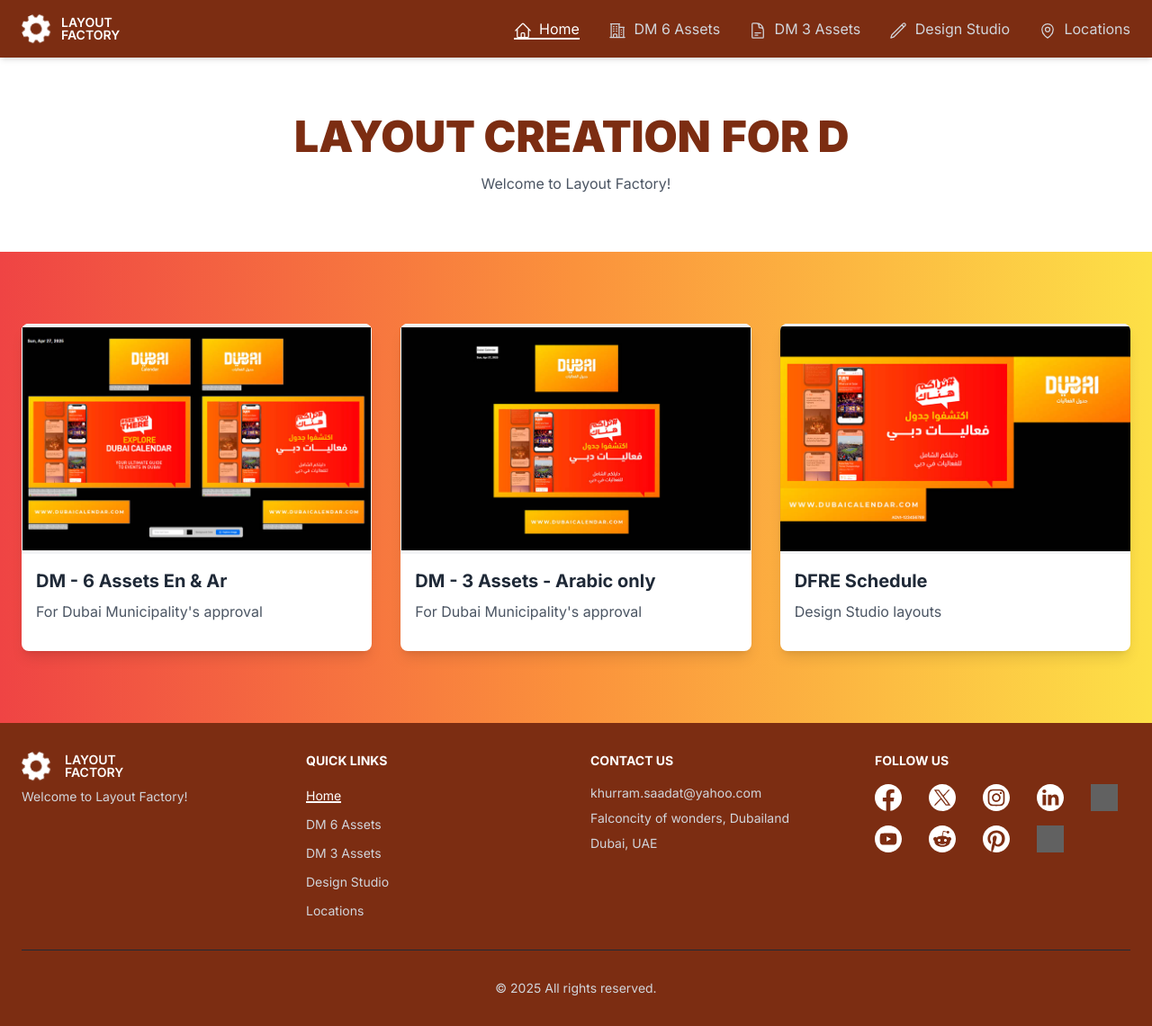
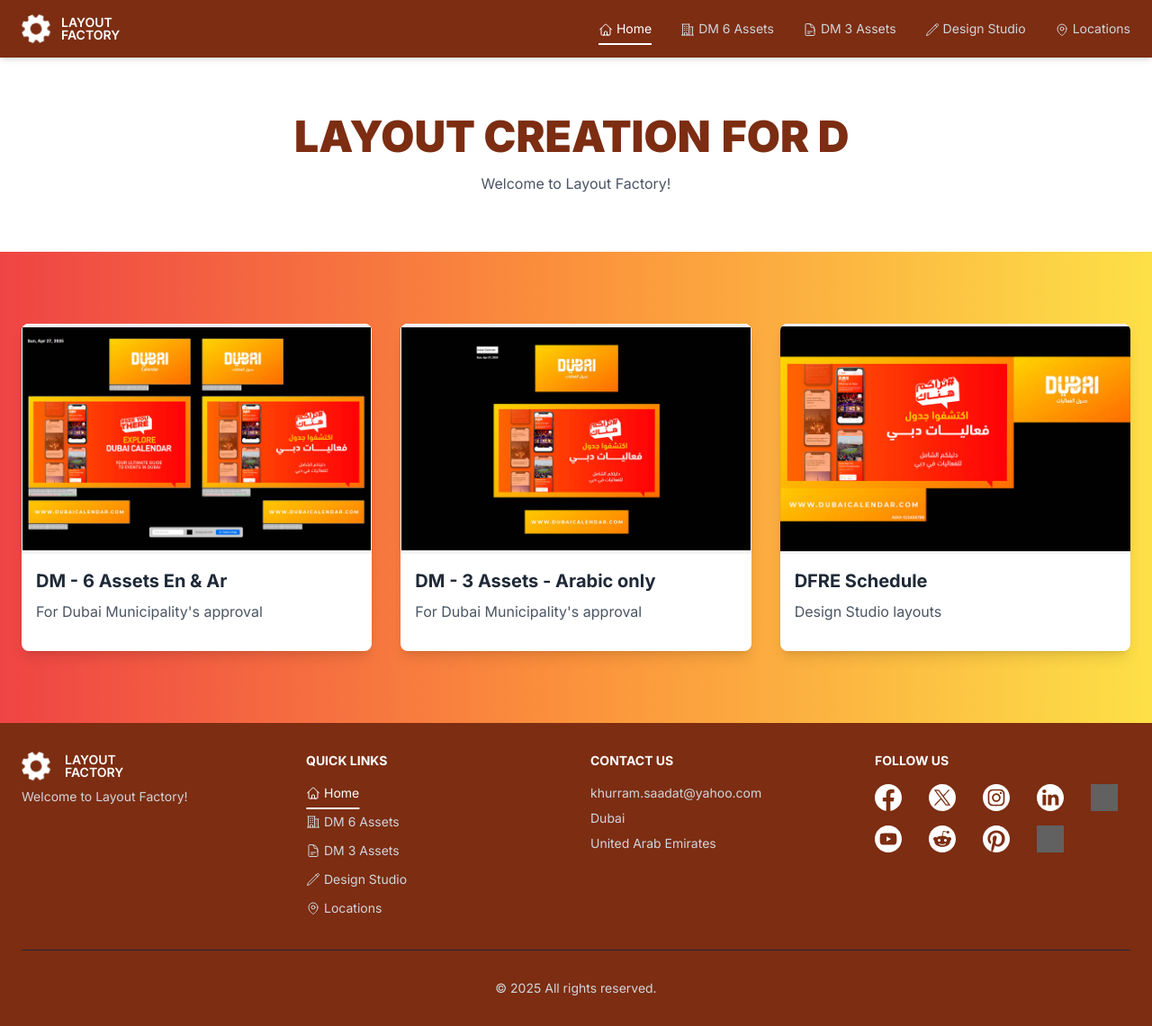
Before and after one commit to khurramsaadat/dfre, a Next.js app: page / in a window 1280 px wide. Shown: the whole page at 90% size. Built offline with nearby package versions, Linux system fonts and the light colour scheme; grey boxes are pictures that could not be loaded.

Commit message:
UI consistency: navbar/footer link size, underline, icon, and font fixes (2024-06-09)

```diff
--- a/src/components/Footer.tsx
+++ b/src/components/Footer.tsx
@@ -2,6 +2,7 @@
 import Link from 'next/link';
 import GearIcon from './GearIcon';
 import { usePathname } from 'next/navigation';
+import { HomeIcon, BuildingOffice2Icon, DocumentTextIcon, PencilIcon, MapPinIcon } from '@heroicons/react/24/outline';
 
 const Footer = () => {
   const pathname = usePathname();
@@ -32,25 +33,49 @@
             <h3 className="text-sm font-bold mb-4 text-white">QUICK LINKS</h3>
             <ul className="space-y-2">
               <li>
-                <Link href="/" className={getLinkClasses('/')}>
-                  Home
+                <Link
+                  href="/"
+                  className={`inline-flex items-center text-sm transition-colors relative after:absolute after:bottom-[-8px] after:left-1/2 after:-translate-x-1/2 after:h-[2px] after:w-[100%] after:origin-bottom-right after:bg-white after:transition-transform after:duration-300 hover:after:origin-bottom-left hover:after:scale-x-100 ${pathname === '/' ? 'after:scale-x-100 text-white' : 'after:scale-x-0 text-gray-300 hover:text-white'}`}
+                  style={{ display: 'inline-flex' }}
+                >
+                  <HomeIcon className="w-4 h-4 mr-1" aria-hidden="true" /> Home
                 </Link>
               </li>
               <li>
-                <Link href="/dm6assets" className={getLinkClasses('/dm6assets')}>
-                  DM 6 Assets
+                <Link
+                  href="/dm6assets"
+                  className={`inline-flex items-center text-sm transition-colors relative after:absolute after:bottom-[-8px] after:left-1/2 after:-translate-x-1/2 after:h-[2px] after:w-[100%] after:origin-bottom-right after:bg-white after:transition-transform after:duration-300 hover:after:origin-bottom-left hover:after:scale-x-100 ${pathname === '/dm6assets' ? 'after:scale-x-100 text-white' : 'after:scale-x-0 text-gray-300 hover:text-white'}`}
+                  style={{ display: 'inline-flex' }}
+                >
+                  <BuildingOffice2Icon className="w-4 h-4 mr-1" aria-hidden="true" /> DM 6 Assets
                 </Link>
               </li>
               <li>
-                <Link href="/dm3assets" className={getLinkClasses('/dm3assets')}>
-                  DM 3 Assets
+                <Link
+                  href="/dm3assets"
+                  className={`inline-flex items-center text-sm transition-colors relative after:absolute after:bottom-[-8px] after:left-1/2 after:-translate-x-1/2 after:h-[2px] after:w-[100%] after:origin-bottom-right after:bg-white after:transition-transform after:duration-300 hover:after:origin-bottom-left hover:after:scale-x-100 ${pathname === '/dm3assets' ? 'after:scale-x-100 text-white' : 'after:scale-x-0 text-gray-300 hover:text-white'}`}
+                  style={{ display: 'inline-flex' }}
+                >
+                  <DocumentTextIcon className="w-4 h-4 mr-1" aria-hidden="true" /> DM 3 Assets
                 </Link>
               </li>
               <li>
-                <Link href="/design-studio" className={getLinkClasses('/design-studio')}>Design Studio</Link>
+                <Link
+                  href="/design-studio"
+                  className={`inline-flex items-center text-sm transition-colors relative after:absolute after:bottom-[-8px] after:left-1/2 after:-translate-x-1/2 after:h-[2px] after:w-[100%] after:origin-bottom-right after:bg-white after:transition-transform after:duration-300 hover:after:origin-bottom-left hover:after:scale-x-100 ${pathname === '/design-studio' ? 'after:scale-x-100 text-white' : 'after:scale-x-0 text-gray-300 hover:text-white'}`}
+                  style={{ display: 'inline-flex' }}
+                >
+                  <PencilIcon className="w-4 h-4 mr-1" aria-hidden="true" /> Design Studio
+                </Link>
               </li>
               <li>
-                <Link href="/locations" className={getLinkClasses('/locations')}>Locations</Link>
+                <Link
+                  href="/locations"
+                  className={`inline-flex items-center text-sm transition-colors relative after:absolute after:bottom-[-8px] after:left-1/2 after:-translate-x-1/2 after:h-[2px] after:w-[100%] after:origin-bottom-right after:bg-white after:transition-transform after:duration-300 hover:after:origin-bottom-left hover:after:scale-x-100 ${pathname === '/locations' ? 'after:scale-x-100 text-white' : 'after:scale-x-0 text-gray-300 hover:text-white'}`}
+                  style={{ display: 'inline-flex' }}
+                >
+                  <MapPinIcon className="w-4 h-4 mr-1" aria-hidden="true" /> Locations
+                </Link>
               </li>
             </ul>
           </div>
@@ -65,8 +90,8 @@
                   khurram.saadat@yahoo.com
                 </a>
               </li>
-              <li>Falconcity of wonders, Dubailand</li>
-              <li>Dubai, UAE</li>
+              <li>Dubai</li>
+              <li>United Arab Emirates</li>
             </ul>
           </div>
           <div>
--- a/src/components/Header.tsx
+++ b/src/components/Header.tsx
@@ -33,7 +33,7 @@
   }, [menuOpen]);
 
   const getLinkClasses = (path: string) => {
-    const baseClasses = "transition-colors relative after:absolute after:bottom-0 after:left-0 after:h-[2px] after:w-full after:origin-bottom-right after:bg-white after:transition-transform after:duration-300 hover:after:origin-bottom-left hover:after:scale-x-100";
+    const baseClasses = "transition-colors relative after:absolute after:bottom-0 md:after:bottom-[-8px] after:left-0 after:h-[2px] after:w-full after:origin-bottom-right after:bg-white after:transition-transform after:duration-300 hover:after:origin-bottom-left hover:after:scale-x-100";
     const isActive = pathname === path;
     return `${baseClasses} ${isActive ? 'text-white after:scale-x-100' : 'text-gray-300 after:scale-x-0 hover:text-white'}`;
   };
@@ -60,20 +60,25 @@
             </Link>
           </div>
           <div className="hidden md:flex space-x-8">
-            <Link href="/" className={getLinkClasses('/')}>
-              <HomeIcon className="w-5 h-5 mr-1 inline" /> Home
+            <Link href="/" className={getLinkClasses('/') + ' text-sm'}>
+              <HomeIcon className="w-4 h-4 mr-1 inline" />
+              <span className="relative z-10">Home</span>
             </Link>
-            <Link href="/dm6assets" className={getLinkClasses('/dm6assets')}>
-              <BuildingOffice2Icon className="w-5 h-5 mr-1 inline" /> DM 6 Assets
+            <Link href="/dm6assets" className={getLinkClasses('/dm6assets') + ' text-sm'}>
+              <BuildingOffice2Icon className="w-4 h-4 mr-1 inline" />
+              <span className="relative z-10">DM 6 Assets</span>
             </Link>
-            <Link href="/dm3assets" className={getLinkClasses('/dm3assets')}>
-              <DocumentTextIcon className="w-5 h-5 mr-1 inline" /> DM 3 Assets
+            <Link href="/dm3assets" className={getLinkClasses('/dm3assets') + ' text-sm'}>
+              <DocumentTextIcon className="w-4 h-4 mr-1 inline" />
+              <span className="relative z-10">DM 3 Assets</span>
             </Link>
-            <Link href="/design-studio" className={getLinkClasses('/design-studio')}>
-              <PencilIcon className="w-5 h-5 mr-1 inline" /> Design Studio
+            <Link href="/design-studio" className={getLinkClasses('/design-studio') + ' text-sm'}>
+              <PencilIcon className="w-4 h-4 mr-1 inline" />
+              <span className="relative z-10">Design Studio</span>
             </Link>
-            <Link href="/locations" className={getLinkClasses('/locations')}>
-              <MapPinIcon className="w-5 h-5 mr-1 inline" /> Locations
+            <Link href="/locations" className={getLinkClasses('/locations') + ' text-sm'}>
+              <MapPinIcon className="w-4 h-4 mr-1 inline" />
+              <span className="relative z-10">Locations</span>
             </Link>
           </div>
           <button
@@ -98,7 +103,6 @@
             >
               <HomeIcon className="w-5 h-5 mr-1 inline" />
               <span className="relative z-10">Home</span>
-              <span className="absolute bottom-0 left-0 w-full h-[2px] bg-white transform scale-x-0 transition-transform duration-300 origin-left group-hover:scale-x-100"></span>
             </Link>
             <hr className="border-2 border-white/20" />
             <Link
@@ -109,7 +113,6 @@
             >
               <BuildingOffice2Icon className="w-5 h-5 mr-1 inline" />
               <span className="relative z-10">DM 6 Assets</span>
-              <span className="absolute bottom-0 left-0 w-full h-[2px] bg-white transform scale-x-0 transition-transform duration-300 origin-left group-hover:scale-x-100"></span>
             </Link>
             <hr className="border-2 border-white/20" />
             <Link
@@ -120,7 +123,6 @@
             >
               <DocumentTextIcon className="w-5 h-5 mr-1 inline" />
               <span className="relative z-10">DM 3 Assets</span>
-              <span className="absolute bottom-0 left-0 w-full h-[2px] bg-white transform scale-x-0 transition-transform duration-300 origin-left group-hover:scale-x-100"></span>
             </Link>
             <hr className="border-2 border-white/20" />
             <Link
@@ -131,7 +133,6 @@
             >
               <PencilIcon className="w-5 h-5 mr-1 inline" />
               <span className="relative z-10">Design Studio</span>
-              <span className="absolute bottom-0 left-0 w-full h-[2px] bg-white transform scale-x-0 transition-transform duration-300 origin-left group-hover:scale-x-100"></span>
             </Link>
             <hr className="border-2 border-white/20" />
             <Link
@@ -142,7 +143,6 @@
             >
               <MapPinIcon className="w-5 h-5 mr-1 inline" />
               <span className="relative z-10">Locations</span>
-              <span className="absolute bottom-0 left-0 w-full h-[2px] bg-white transform scale-x-0 transition-transform duration-300 origin-left group-hover:scale-x-100"></span>
             </Link>
           </div>
         </div>
```
Also changed, not shown: 4 other files (tests, documents, lock files or other folders).
